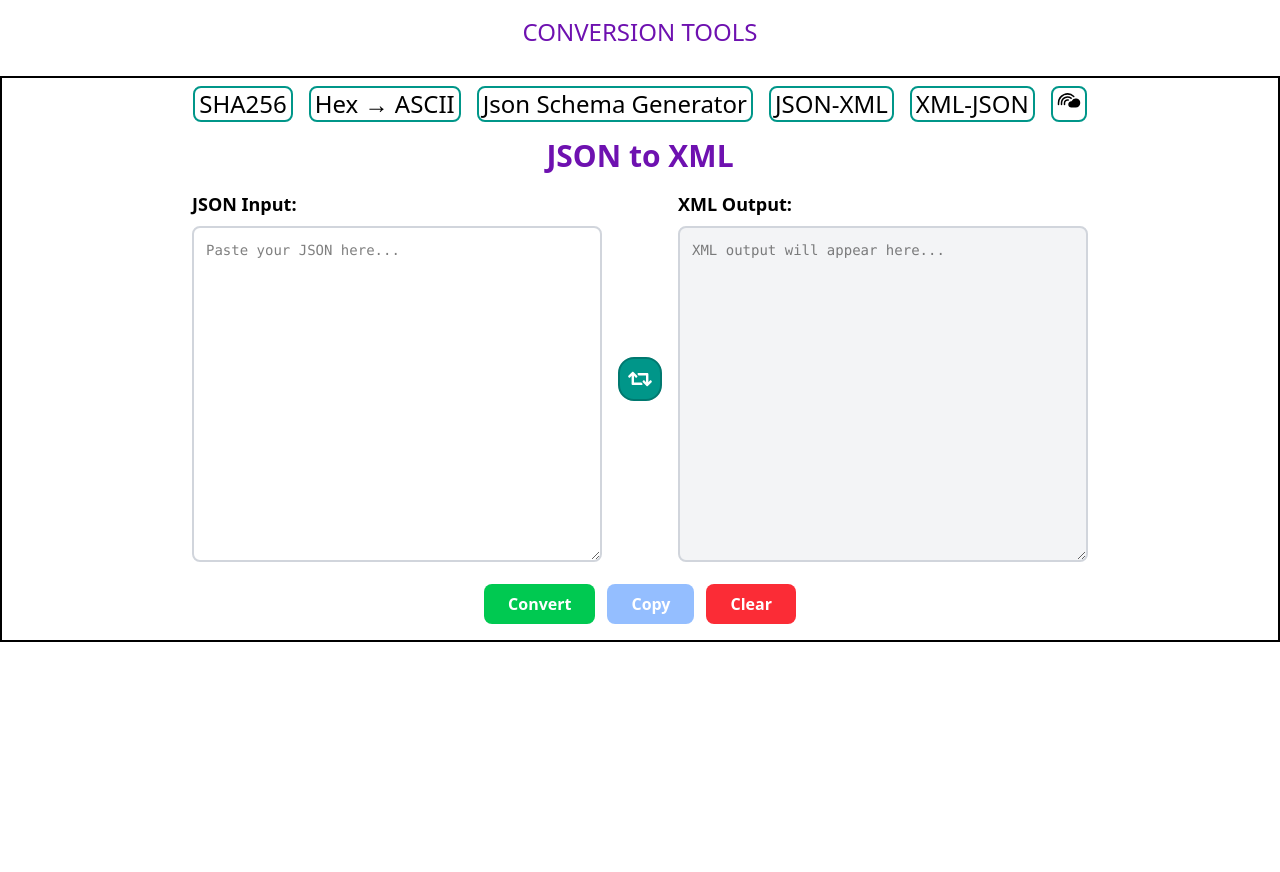
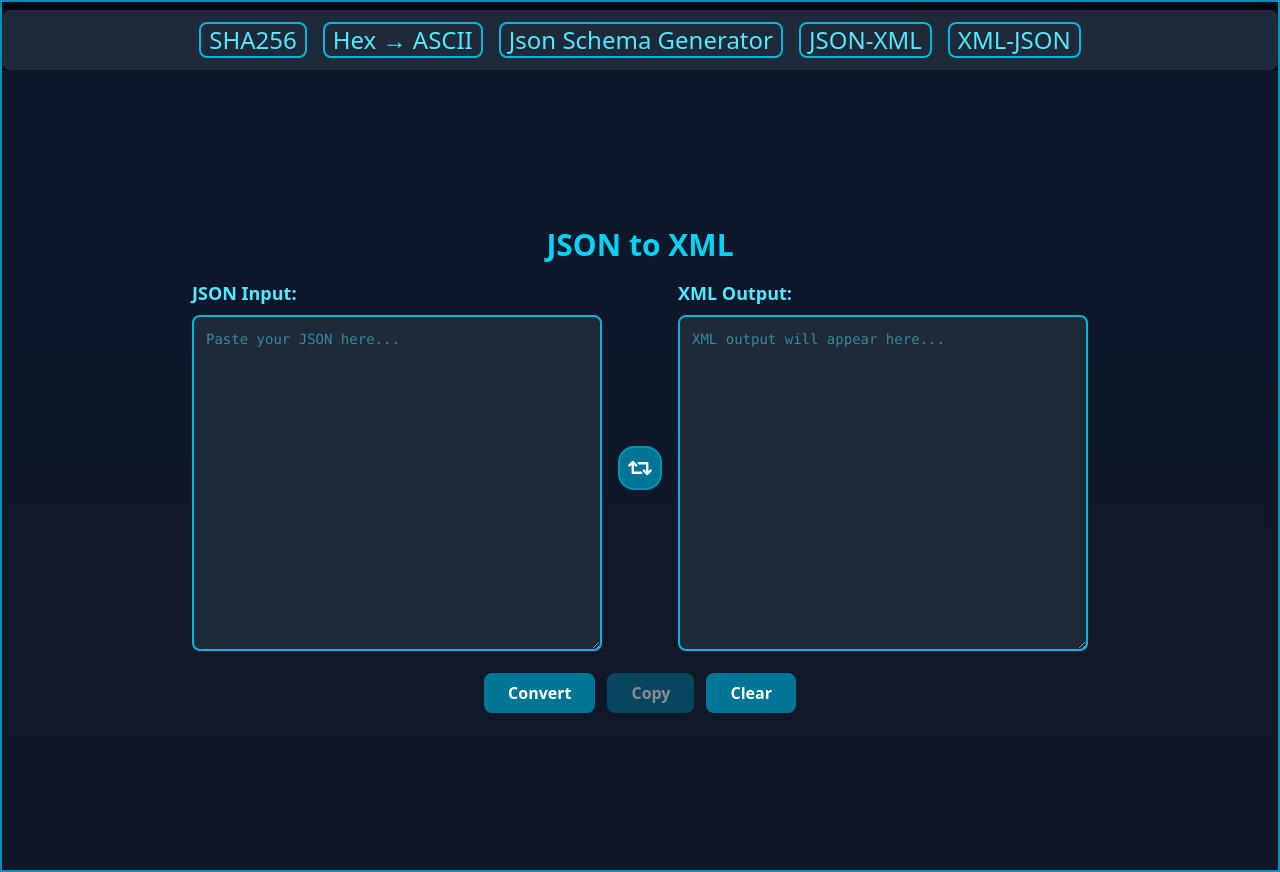
Before and after one commit to DHrushikesh/Hrushikesh-Helper-Tools, a React (Vite) app: page /json-xml in a window 1280 px wide. Before the commit the page ends 800 px from the top, so only its background shows below. Built offline with nearby package versions, Linux system fonts and the light colour scheme.

Commit message:
changed ui and removed button for us to view Pravven photo

```diff
--- a/componenets/JsonSchema.jsx
+++ b/componenets/JsonSchema.jsx
@@ -33,11 +33,13 @@ const JsonToSchema = () => {
     };
 
     return (
-        <div style={{ maxWidth: "1000px", margin: "20px auto" }}>
-            <h3>JSON to JSON Schema Generator</h3>
+        <div className="w-full min-h-screen bg-gradient-to-b from-slate-900 to-gray-900 p-4 flex flex-col items-center justify-start pt-20">
+            <h3 className="text-cyan-400 text-2xl mb-4">JSON to JSON Schema Generator</h3>
+
+            <div style={{ maxWidth: "1000px", width: "100%" }}>
 
             <textarea
-                className="border-2 border-black rounded-lg"
+                className="border-2 border-cyan-500 rounded-lg bg-gray-800 text-cyan-300"
                 rows="8"
                 placeholder='Enter JSON (e.g. { "name": "John", "age": 30 })'
                 value={jsonInput}
@@ -48,7 +50,7 @@ const JsonToSchema = () => {
             <button
                 onClick={convertJsonToSchema}
                 style={{ marginTop: "10px", padding: "6px 12px" }}
-                className="text-center bg-gray-400 border-2 rounded-l p-1"
+                className="text-center bg-cyan-700 hover:bg-cyan-600 text-white border-2 border-cyan-500 rounded-l p-1 transition"
             >
                 Generate Schema
             </button>
@@ -57,7 +59,7 @@ const JsonToSchema = () => {
                 <button
                     onClick={copyToClipboard}
                     style={{ marginTop: "10px", padding: "6px 12px" }}
-                    className="text-center bg-gray-400 border-2 ml-3 rounded-l p-1"
+                    className="text-center bg-cyan-700 hover:bg-cyan-600 text-white border-2 border-cyan-500 ml-3 rounded-l p-1 transition"
                 >
                     {copied ? "Copied ✅" : "Copy Output"}
                 </button>
@@ -65,15 +67,16 @@ const JsonToSchema = () => {
 
             {schemaOutput && (
                 <div style={{ marginTop: "10px" }}>
-                    <strong>Generated Schema:</strong>
+                    <strong className="text-cyan-300">Generated Schema:</strong>
                     <pre
-                        className="border border-green-500"
+                        className="border border-cyan-600"
                         style={{
-                            background: "#f4f4f4",
+                            background: "#1e293b",
                             padding: "10px",
                             borderRadius: "4px",
                             whiteSpace: "pre-wrap",
-                            overflow: "scroll"
+                            overflow: "scroll",
+                            color: "#06b6d4"
                         }}
                     >
                         {schemaOutput}
@@ -82,10 +85,11 @@ const JsonToSchema = () => {
             )}
 
             {error && (
-                <div style={{ marginTop: "10px", color: "red" }}>
+                <div style={{ marginTop: "10px", color: "#f87171" }}>
                     {error}
                 </div>
             )}
+            </div>
         </div>
     );
 };
--- a/componenets/JsonToXml.jsx
+++ b/componenets/JsonToXml.jsx
@@ -31,61 +31,61 @@ function JsonToXml() {
   };
 
   return (
-    <div className="flex flex-col items-center justify-center w-full p-4">
-      <h1 className="text-3xl font-bold text-purple-800 mb-4">JSON to XML</h1>
+    <div className="flex flex-col items-center justify-center w-full p-4 bg-gradient-to-b from-slate-900 to-gray-900 min-h-screen">
+      <h1 className="text-3xl font-bold text-cyan-400 mb-4">JSON to XML</h1>
 
       <div className="flex gap-4 w-full max-w-4xl">
         <div className="flex-1">
-          <label className="block text-lg font-semibold mb-2">
+          <label className="block text-lg font-semibold mb-2 text-cyan-300">
             JSON Input:
           </label>
           <textarea
             value={jsonInput}
             onChange={(e) => setJsonInput(e.target.value)}
-            className="w-full h-84 p-3 border-2 border-gray-300 rounded-lg font-mono text-sm"
+            className="w-full h-84 p-3 border-2 border-cyan-500 rounded-lg font-mono text-sm bg-gray-800 text-cyan-300"
             placeholder="Paste your JSON here..."
           />
         </div>
         <Link className="flex justify-center items-center " to="/xml-json">
           <button
             type="button"
-            className="cursor-pointer border-2 text-2xl border-teal-700 h-fit rounded-2xl mx p-2 bg-teal-600 text-white"
+            className="cursor-pointer border-2 text-2xl border-cyan-600 h-fit rounded-2xl mx p-2 bg-cyan-700 hover:bg-cyan-600 text-white transition"
           >
             <FaRetweet />
           </button>
         </Link>
         <div className="flex-1">
-          <label className="block text-lg font-semibold mb-2">
+          <label className="block text-lg font-semibold mb-2 text-cyan-300">
             XML Output:
           </label>
           <textarea
             value={xmlOutput}
             readOnly
-            className="w-full h-84 p-3 border-2 border-gray-300 rounded-lg font-mono text-sm bg-gray-100"
+            className="w-full h-84 p-3 border-2 border-cyan-500 rounded-lg font-mono text-sm bg-gray-800 text-cyan-300"
             placeholder="XML output will appear here..."
           />
         </div>
       </div>
 
-      {error && <p className="text-red-500 mt-2 font-semibold">{error}</p>}
+      {error && <p className="text-red-400 mt-2 font-semibold">{error}</p>}
 
       <div className="flex gap-3 mt-4">
         <button
           onClick={handleConvert}
-          className="px-6 py-2 bg-green-500 text-white font-bold rounded-lg hover:bg-green-600"
+          className="px-6 py-2 bg-cyan-700 text-white font-bold rounded-lg hover:bg-cyan-600 transition"
         >
           Convert
         </button>
         <button
           onClick={handleCopy}
           disabled={!xmlOutput}
-          className="px-6 py-2 bg-blue-500 text-white font-bold rounded-lg hover:bg-blue-600 disabled:opacity-50"
+          className="px-6 py-2 bg-cyan-700 text-white font-bold rounded-lg hover:bg-cyan-600 transition disabled:opacity-50"
         >
           Copy
         </button>
         <button
           onClick={handleClear}
-          className="px-6 py-2 bg-red-500 text-white font-bold rounded-lg hover:bg-red-600"
+          className="px-6 py-2 bg-cyan-700 text-white font-bold rounded-lg hover:bg-cyan-600 transition"
         >
           Clear
         </button>
--- a/componenets/Praveen.jsx
+++ b/componenets/Praveen.jsx
@@ -20,7 +20,7 @@ export default function Praveen() {
   }, [showImage, navigate]);
 
   return (
-    <div className="w-full h-screen flex items-center justify-center ">
+    <div className="w-full h-screen flex items-center justify-center bg-gradient-to-b from-slate-900 to-gray-900">
       <img
         src={showImage === 'praveen' ? '/Praveen.png' : '/image.png'}
         alt="Praveen"
--- a/componenets/Sha256Hasing.jsx
+++ b/componenets/Sha256Hasing.jsx
@@ -20,10 +20,11 @@ function Sha256Hashing() {
         setTimeout(() => setCopied(false), 2000);
     };
     return (
-        <div style={{ maxWidth: "1000px", margin: "20px auto" }}>
-            <h3 className="inline">SHA-256 Hash Generator</h3>
+        <div className="w-full min-h-screen bg-gradient-to-b from-slate-900 to-gray-900 p-4 flex flex-col items-center justify-start pt-20">
+            <h3 className="inline text-cyan-400 text-2xl mb-4">SHA-256 Hash Generator</h3>
+            <div style={{ maxWidth: "1000px", width: "100%" }}>
             <textarea
-                className="border-2 border-black rounded-lg"
+                className="border-2 border-cyan-500 rounded-lg bg-gray-800 text-cyan-300"
                 rows="4"
                 placeholder="Enter text..."
                 value={input}
@@ -33,27 +34,28 @@ function Sha256Hashing() {
             <button
                 onClick={generateHash}
                 style={{ marginTop: "10px", padding: "6px 12px" }}
-                className="text-center bg-gray-400 border-2 rounded-l p-1"
+                className="text-center bg-cyan-700 hover:bg-cyan-600 text-white border-2 border-cyan-500 rounded-l p-1 transition"
             >
                 Generate Hash
             </button>
             {hash && (
                 <button onClick={copyToClipboard}
                     style={{ marginTop: "10px", padding: "6px 12px" }}
-                    className="text-center bg-gray-400 border-2 ml-3 rounded-l p-1"
+                    className="text-center bg-cyan-700 hover:bg-cyan-600 text-white border-2 border-cyan-500 ml-3 rounded-l p-1 transition"
                 >
                     {copied ? "Copied ✅" : "Copy Output"}
                 </button>
             )}
             {hash && (
                 <div style={{ marginTop: "10px" }}>
-                    <strong>SHA-256:</strong>
-                    <pre style={{ background: "#f4f4f4", padding: "10px" }}>
+                    <strong className="text-cyan-300">SHA-256:</strong>
+                    <pre style={{ background: "#1e293b", padding: "10px", color: "#06b6d4", borderRadius: "4px" }}>
                         {hash}
                     </pre>
 
                 </div>
             )}
+            </div>
         </div>
     );
 }
--- a/src/App.jsx
+++ b/src/App.jsx
@@ -5,17 +5,15 @@ function App() {
   return (
     <>
 
-      <p className="flex flex-col justify-center text-bold text-purple-800 text-center p-4 text-2xl mb-3">CONVERSION TOOLS</p>
-
-    <div className="flex flex-col items-center justify-between border-2 border-green h-100dvh">
-       <nav className={`flex justify-center w-full gap-4 mt-2`}>
-          <Link className="text-2xl hover:bg-green-400 border-2 border-teal-600  rounded-lg px-1" to="/sha256">SHA256</Link>
-          <Link className="text-2xl hover:bg-green-400 border-2 border-teal-600 rounded-lg px-1" to="/hash">Hex → ASCII</Link>
-          <Link className="text-2xl hover:bg-green-400 border-2 border-teal-600 rounded-lg px-1" to="/json-schema">Json Schema Generator</Link>
-          <Link className="text-2xl hover:bg-green-400 border-2 border-teal-600 rounded-lg px-1" to="/json-xml">JSON-XML</Link>
-          <Link className="text-2xl hover:bg-green-400 border-2 border-teal-600 rounded-lg px-1" to="/xml-json">XML-JSON</Link>
-          <Link className="text-2xl hover:bg-green-400 border-2 border-teal-600 rounded-lg px-1" to="/Hmmm-Praveen">
-            <PiRainbowCloudFill /></Link>
+    <div className="flex flex-col items-center justify-between border-2 border-cyan-600 bg-slate-950 h-100dvh">
+       <nav className={`flex justify-center w-full gap-4 mt-2 bg-gray-800 rounded-lg p-3`}>
+          <Link className="text-2xl text-cyan-300 hover:bg-cyan-700 hover:text-white border-2 border-cyan-500 rounded-lg px-2 transition" to="/sha256">SHA256</Link>
+          <Link className="text-2xl text-cyan-300 hover:bg-cyan-700 hover:text-white border-2 border-cyan-500 rounded-lg px-2 transition" to="/hash">Hex → ASCII</Link>
+          <Link className="text-2xl text-cyan-300 hover:bg-cyan-700 hover:text-white border-2 border-cyan-500 rounded-lg px-2 transition" to="/json-schema">Json Schema Generator</Link>
+          <Link className="text-2xl text-cyan-300 hover:bg-cyan-700 hover:text-white border-2 border-cyan-500 rounded-lg px-2 transition" to="/json-xml">JSON-XML</Link>
+          <Link className="text-2xl text-cyan-300 hover:bg-cyan-700 hover:text-white border-2 border-cyan-500 rounded-lg px-2 transition" to="/xml-json">XML-JSON</Link>
+          {/* <Link className="text-2xl text-cyan-300 hover:bg-cyan-700 hover:text-white border-2 border-cyan-500 rounded-lg px-2 transition" to="/Hmmm-Praveen"> */}
+            {/* <PiRainbowCloudFill /></Link> */}
         </nav>
       <Outlet />
     </div>
```
Also changed, not shown: componenets/HexToAscii.jsx (+13 -10 lines), componenets/XmlToJson.jsx (+11 -11 lines).
